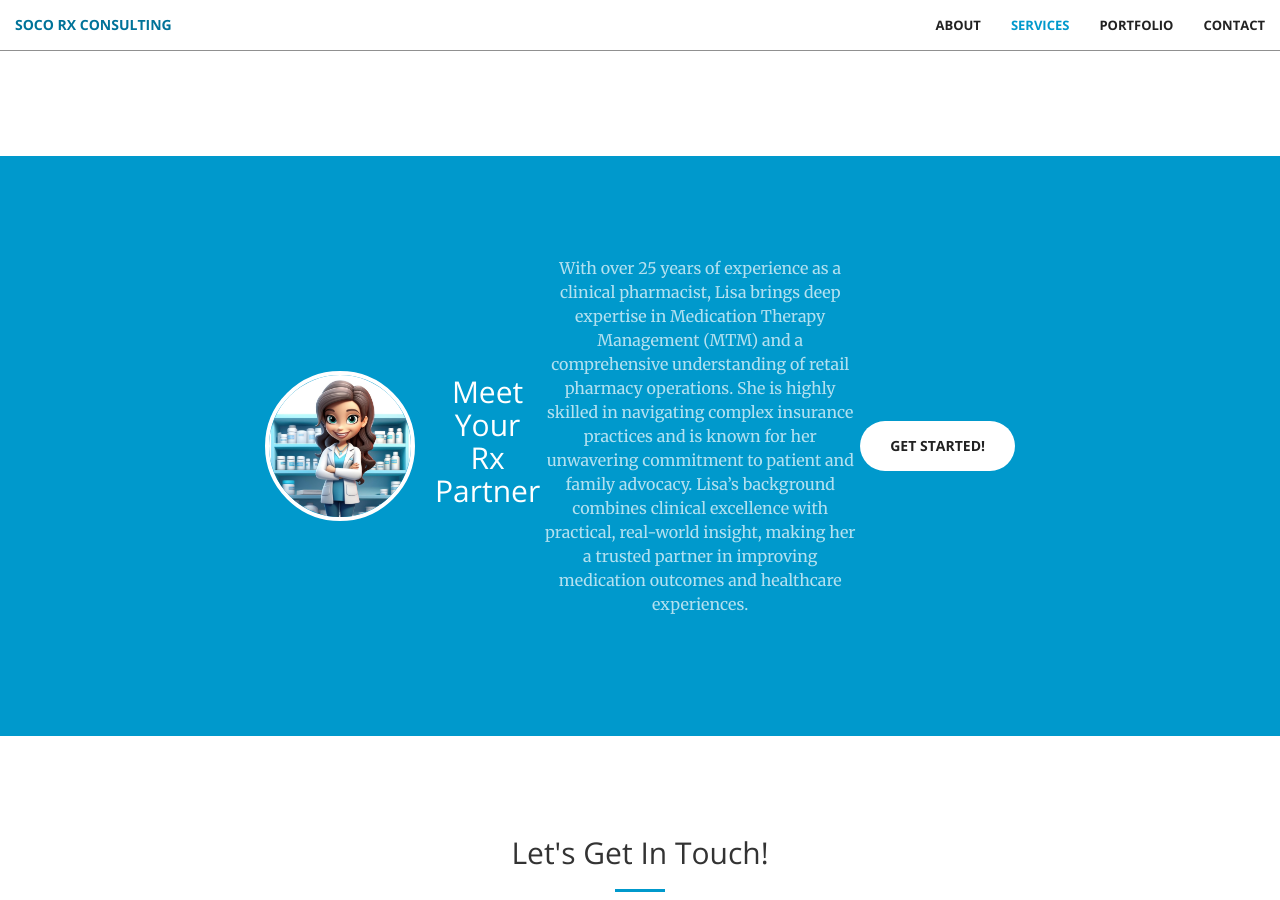
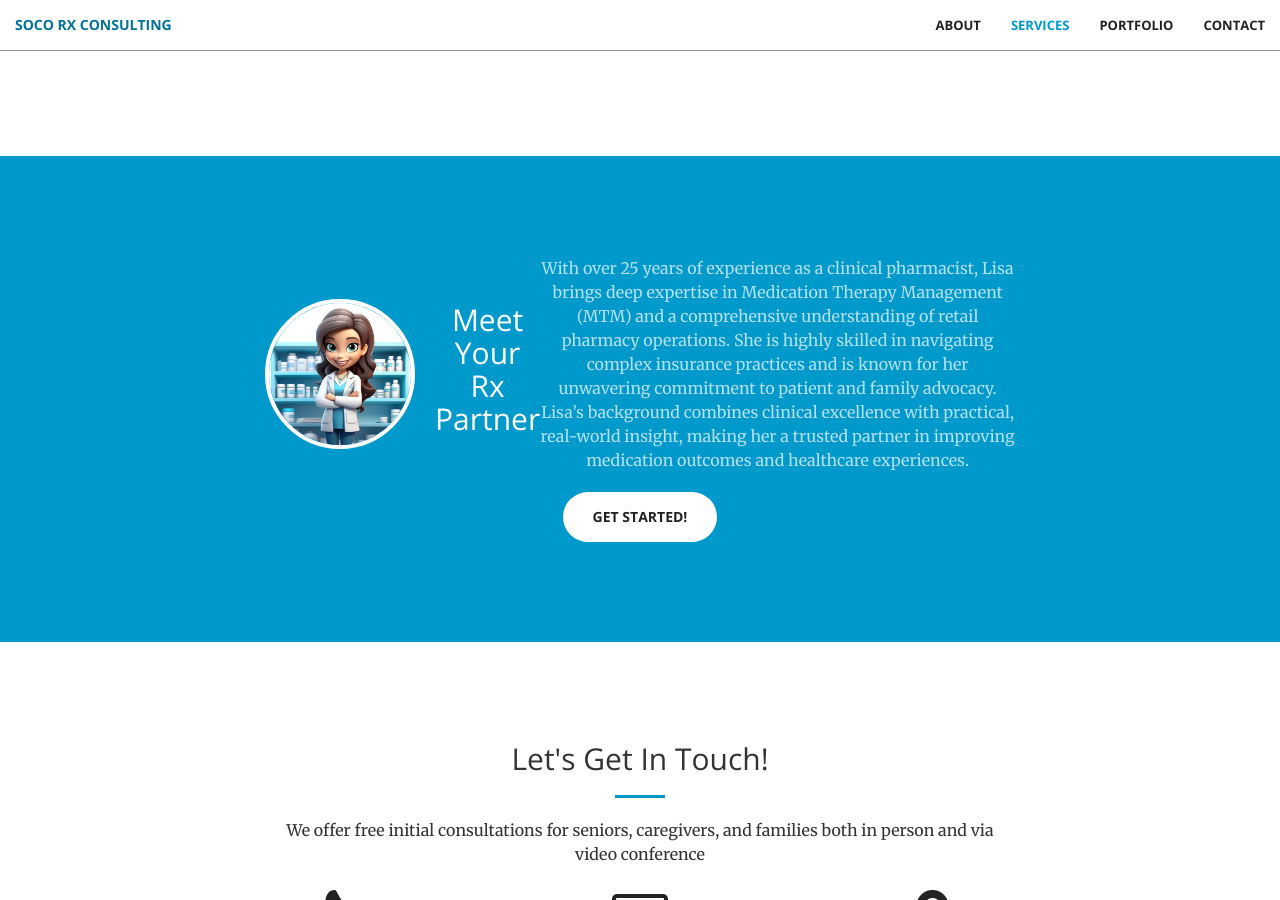
Before and after one commit to edlavalette/edlavalette.github.io, a Jekyll site: the page built from index.html, in a window 1280 px wide and 900 px high, scrolled down 1275 px. Built offline with Jekyll 4.4.1, drawn with Linux system fonts in a browser that asks for light colours.

Commit message:
Update call-to-action.html

```diff
--- a/_includes/call-to-action.html
+++ b/_includes/call-to-action.html
@@ -10,8 +10,9 @@
                 <p class="text-faded">With over 25 years of experience as a clinical pharmacist, Lisa brings deep expertise in Medication Therapy Management (MTM) and a comprehensive understanding of retail pharmacy operations. She is highly skilled in navigating complex insurance practices and is known for her unwavering commitment to patient and family advocacy. Lisa’s background combines clinical excellence with practical, real-world insight, making her a trusted partner in improving medication outcomes and healthcare experiences.
 
                 </p>
-                <a href="#" class="btn btn-default btn-xl">Get Started!</a>
+
             </div>
+                 <a href="#" class="btn btn-default btn-xl">Get Started!</a>
         </div>
     </div>
 </section>
```
